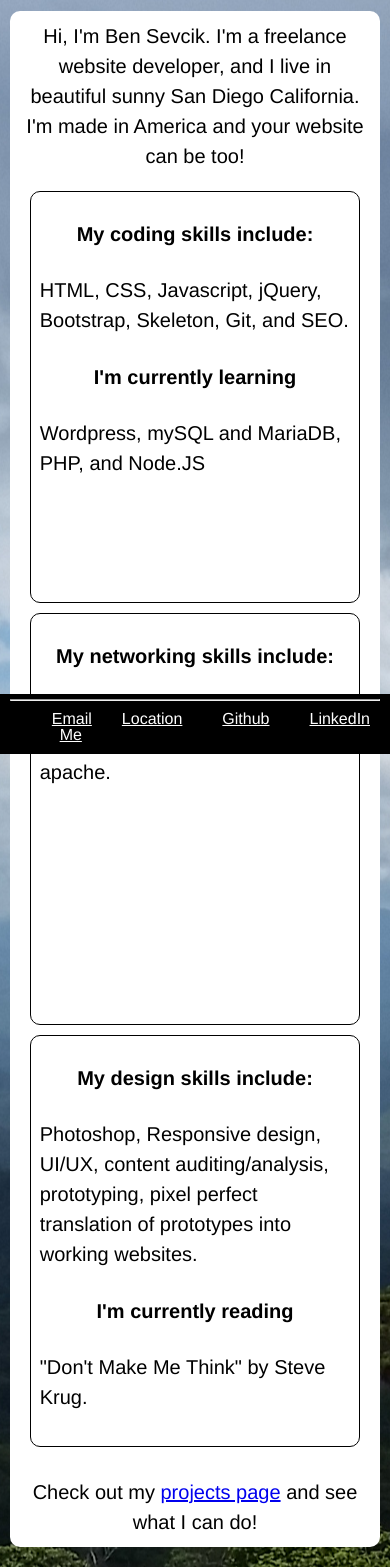
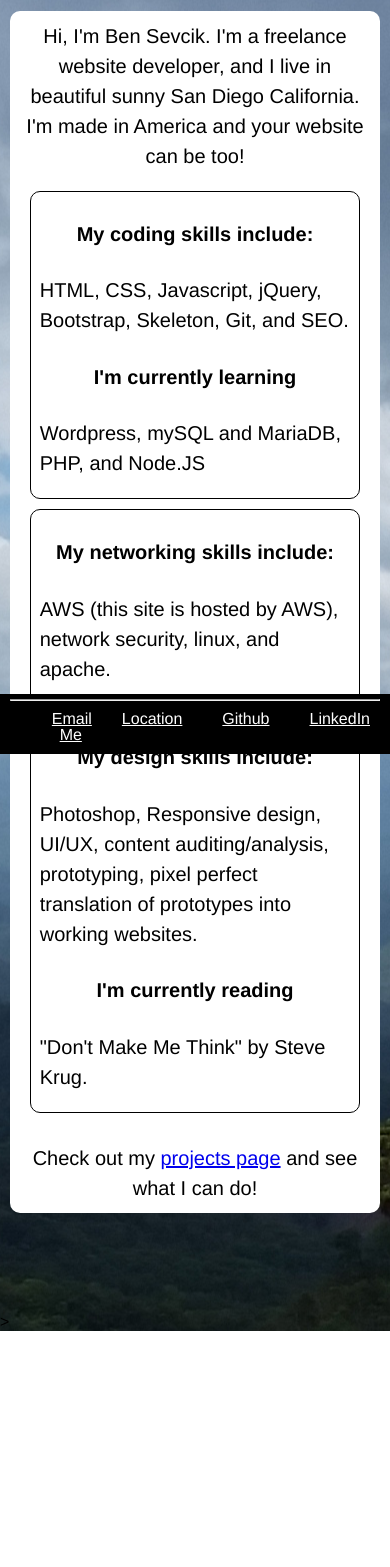
Before and after one commit to bsevcik/portfolioWebsite, a PHP site: page /index.html in a window 390 px wide. Shown: the part 90-1657 px from the top of the page. After the commit the page ends 1421 px from the top, so only its background shows below. Run offline with PHP 8.4, Linux system fonts and the light colour scheme; some libraries are stand-ins or nearby versions.

Commit message:
fixed styling of cards

```diff
--- a/index.css
+++ b/index.css
@@ -37,8 +37,15 @@
     /* opacity: 1; */
     /* margin: 10px; */
 }
+.pproject {
+    height: 570px;
+}
+.pcardhome {
+    min-height: 180px;
+}
 section h4 {
     text-align: center;
+    height: 60px;
 }
 .cardContainer {
     display: flex;
@@ -181,6 +188,9 @@
     main {
         border-radius: 10px;
     }
+    .pcardhome {
+    min-height: auto;
+    }
     nav, footer {
         position: fixed;
         width: 100%;
@@ -237,9 +247,17 @@
     }
     .card {
         width: 90%;
+        min-height: auto;
     }
     .card img {
         /* width: 100%; */
         height: auto;
     }
+    .pproject {
+        height: auto;
+    }
+    section h4 {
+    text-align: center;
+    height: auto;
 }
+}
--- a/index.html
+++ b/index.html
@@ -48,14 +48,29 @@
             </p>
             <div class="cardContainer">
                 <div class="card">
-                    <h4>My coding skills include:</h4>HTML, CSS, Javascript, jQuery, Bootstrap, Skeleton, Git, and SEO.<h4>I'm currently learning</h4> Wordpress, mySQL and MariaDB, PHP, and Node.JS
+                    <h4>My coding skills include:</h4>
+                    <p class="pcardhome">
+                        HTML, CSS, Javascript, jQuery, Bootstrap, Skeleton, Git, and SEO.
+                    </p>
+                    <h4>I'm currently learning</h4>
+                    <p>
+                        Wordpress, mySQL and MariaDB, PHP, and Node.JS
+                    </p>
                 </div>
                 <div class="card">
-                    <h4>My networking skills include:</h4>AWS (this site is hosted by AWS), network security, linux, and apache.
+                    <h4>My networking skills include:</h4>
+                    <p class="pcardhome">AWS (this site is hosted by AWS), network security, linux, and apache.</p>
                     <!-- <h4>I'm currently learning</h4>  -->
                 </div>
                 <div class="card">
-                    <h4>My design skills include:</h4>Photoshop, Responsive design, UI/UX, content auditing/analysis, prototyping, pixel perfect translation of prototypes into working websites.<h4>I'm currently reading</h4> "Don't Make Me Think" by Steve Krug.
+                    <h4>My design skills include:</h4>
+                    <p class="pcardhome">
+                        Photoshop, Responsive design, UI/UX, content auditing/analysis, prototyping, pixel perfect translation of prototypes into working websites.
+                    </p>
+                    <h4>I'm currently reading</h4>
+                    <p>
+                        "Don't Make Me Think" by Steve Krug.
+                    </p>
                 </div>
             </div>
             <p class="pCenter">
```
Also changed, not shown: projects/index.html (+4 -4 lines).
